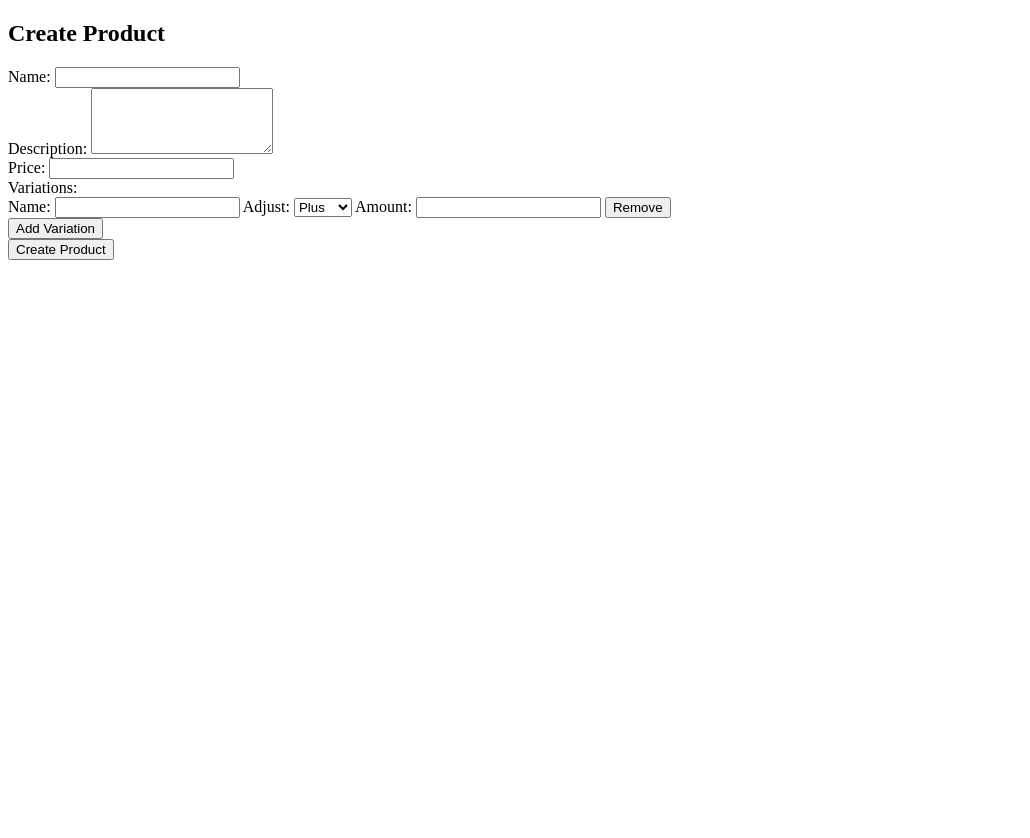
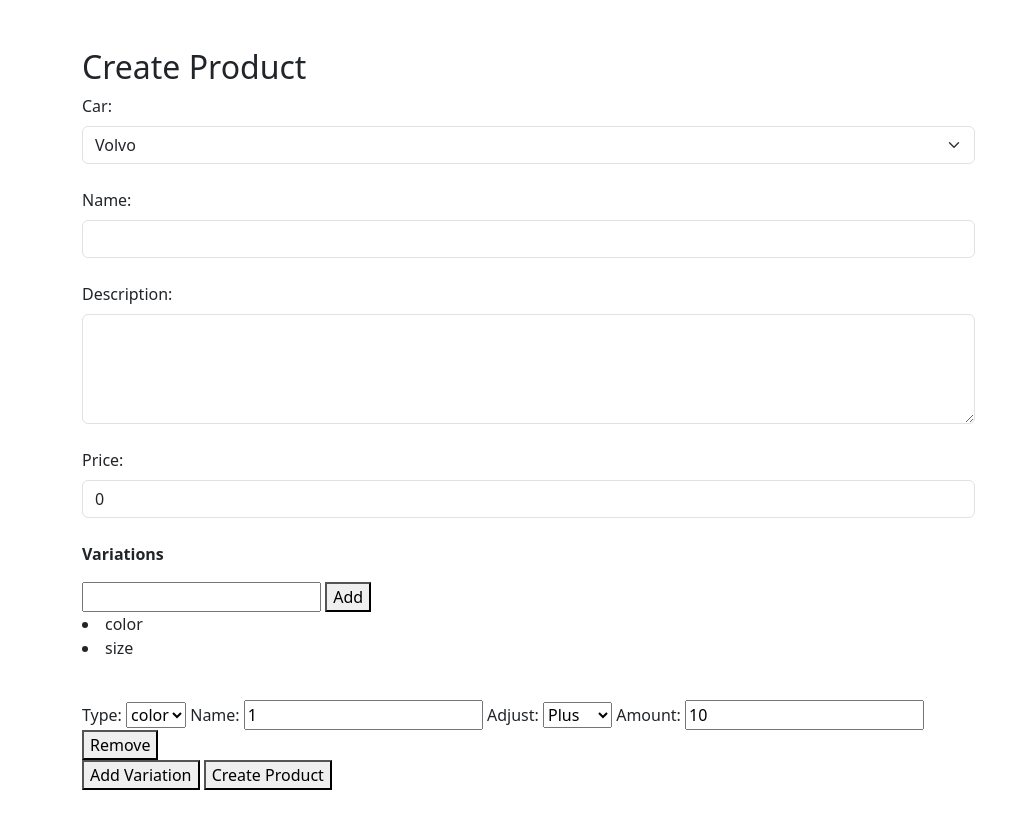
Before and after one commit to mozsocia/django_manual_form, a Django app: page /create/ in a window 1280 px wide. Shown: the whole page, without its empty margins (0-1030 px from the left). Before the commit the page ends 260 px from the top, so only its background shows below. Run offline with Django 4.2, Linux system fonts and the light colour scheme; some libraries are stand-ins or nearby versions.

Commit message:
variation update and choices js

```diff
--- a/apps/posts/views.py
+++ b/apps/posts/views.py
@@ -4,7 +4,7 @@ from .forms import *
 
 def index(request):
     products = Product.objects.all()
-    return render(request, 'index.html', {'products': products})
+    return render(request, 'prac.html', {'products': products})
 
 def create_product(request):
     if request.method == 'POST':
--- a/templates/base.html
+++ b/templates/base.html
@@ -2,6 +2,7 @@
 
 <!DOCTYPE html>
 <html lang="en">
+
 <head>
     <meta charset="UTF-8">
     <meta http-equiv="X-UA-Compatible" content="IE=edge">
@@ -9,14 +10,42 @@
     <title>{% block title %}My Ecommerce App{% endblock %}</title>
     <!-- Add your stylesheets, scripts, or CDN links here -->
 
+    <!-- Include Choices CSS -->
+    <!-- Or versioned -->
+    <link rel="stylesheet" href="https://cdn.jsdelivr.net/npm/choices.js@9.0.1/public/assets/styles/choices.min.css" />
+    <link href="https://cdn.jsdelivr.net/npm/bootstrap@5.3.2/dist/css/bootstrap.min.css" rel="stylesheet" integrity="sha384-T3c6CoIi6uLrA9TneNEoa7RxnatzjcDSCmG1MXxSR1GAsXEV/Dwwykc2MPK8M2HN" crossorigin="anonymous">
+
+    <!-- Include Choices JavaScript (latest) -->
+    <!-- Or versioned -->
+    <script src="https://cdn.jsdelivr.net/npm/choices.js@9.0.1/public/assets/scripts/choices.min.js"></script>
+
     <!-- Include Alpine.js -->
-    <script src="https://cdn.jsdelivr.net/npm/alpinejs@2.8.2/dist/alpine.min.js" defer></script>
+    <script defer src="https://cdn.jsdelivr.net/npm/alpinejs@3.x.x/dist/cdn.min.js"></script>
 </head>
+<style>
+    .create-form {
+        width: 80%;
+    }
+</style>
+
 <body>
-    <div class="container">
+    <div class="container my-5">
         {% block content %}
         {% endblock %}
     </div>
     <!-- Add your scripts or additional content here -->
+
+    <script>
+          var genericExamples = document.querySelectorAll('[data-trigger]');
+        for (i = 0; i < genericExamples.length; ++i) {
+          var element = genericExamples[i];
+          new Choices(element, {
+            allowHTML: true,
+            placeholderValue: 'This is a placeholder set in the config',
+            searchPlaceholderValue: 'This is a search placeholder',
+          });
+        }
+    </script>
 </body>
+
 </html>
--- a/templates/create_product.html
+++ b/templates/create_product.html
@@ -5,41 +5,123 @@
 {% block content %}
 <h2>Create Product</h2>
 
-  <form method="post" action="{% url 'create_product' %}">
+<form class="create-form" method="post" action="{% url 'create_product' %}" x-data="productCreate" @submit.prevent="submitForm">
   {% csrf_token %}
 
-    <label for="name">Name:</label>
-    <input type="text" name="name" required><br>
+  <label for="cars" class="form-label">Car:</label>
 
-    <label for="description">Description:</label>
-    <textarea name="description" rows="4"></textarea><br>
+  <select name="cars" id="cars" data-trigger class="form-select">
+    <option value="volvo">Volvo</option>
+    <option value="saab">Saab</option>
+    <option value="mercedes">Mercedes</option>
+    <option value="audi">Audi</option>
+  </select>
 
-    <label for="price">Price:</label>
-    <input type="number" name="price" step="0.01" required><br>
+  <br>
 
-    <div x-data="{ variations: [] }">
-      <label>Variations:</label>
-      <div x-for="(variation, index) in variations" :key="index">
+  <label for="name" class="form-label">Name:</label>
+  <input type="text" name="name" x-model="productName" class="form-control"><br>
+
+  <label for="description" class="form-label">Description:</label>
+  <textarea name="description" rows="4" x-model="productDescription" class="form-control"></textarea><br>
+
+  <label for="price" class="form-label">Price:</label>
+  <input type="number" name="price" step="0.01" x-model="productPrice" class="form-control"><br>
+
+  <p><strong>Variations</strong>
+  <p>
+    <input x-model="variationTypeInput" required>
+    <button type="button" @click="addVariationType">Add</button>
+    <br>
+    <template x-for="type in variations.type" :key="type">
+      <li x-text="type"></li>
+    </template>
+  </p>
+  <br>
+
+  <template x-for="(variation, index) in variations.data" :key="index">
     <div>
+      <label for="variationName">Type:</label>
+      <select :name="'variations[' + index + '][type]'" x-model="variation.type">
+        <template x-for="type in variations.type" :key="type">
+          <option :value="type" x-text="type"></option>
+        </template>
+      </select>
+
       <label for="variationName">Name:</label>
-          <input type="text" :name="'variations[' + index + '][name]'" required>
+      <input type="text" :name="'variations[' + index + '][name]'" x-model="variation.name" required>
 
       <label for="variationAdjust">Adjust:</label>
-          <select :name="'variations[' + index + '][adjust]'">
+      <select :name="'variations[' + index + '][adjust]'" x-model="variation.adjust">
         <option value="plus">Plus</option>
         <option value="minus">Minus</option>
       </select>
 
       <label for="variationAmount">Amount:</label>
-          <input type="number" :name="'variations[' + index + '][amount]'" required>
+      <input type="number" :name="'variations[' + index + '][amount]'" x-model="variation.amount" required>
 
-          <button type="button" @click="variations.splice(index, 1)">Remove</button>
+      <button type="button" @click="removeVariation(index)">Remove</button>
+
     </div>
-      </div>
+  </template>
 
-      <button type="button" @click="variations.push({ name: '', adjust: 'plus', amount: 0 })">Add Variation</button>
-    </div>
+  <button type="button" @click="addVariation">Add Variation</button>
 
   <button type="submit">Create Product</button>
 </form>
+
+<script>
+  document.addEventListener('alpine:init', () => {
+    Alpine.data('productCreate', () => ({
+      productName: '',
+      productDescription: '',
+      productPrice: 0,
+      variationTypeInput: "",
+      variations: {
+        type: ['color', 'size'],
+        data: [{ name: '1', adjust: 'plus', amount: 10 }]
+      },
+
+
+      addVariationType() {
+        this.variations.type.push(this.variationTypeInput)
+      },
+
+      toggle() {
+        this.open = !this.open
+      },
+      submitForm() {
+        console.log({
+          name: this.productName,
+          description: this.productDescription,
+          price: this.productPrice,
+          variations: this.variations,
+        });
+        const formData = new FormData(event.target);
+        const formObject = {};
+        formData.forEach((value, key) => {
+          formObject[key] = value;
+        });
+
+        console.log({
+          ...formObject,
+        });
+        // Uncomment the line below if you want to submit the form after logging
+        // document.querySelector('form').submit();
+      },
+
+      addVariation() {
+        console.log(this.variations)
+
+        this.variations.data.push({ name: '', adjust: 'plus', amount: 0, type: '' });
+      },
+
+      removeVariation(index) {
+        console.log(this.variations)
+        this.variations.data.splice(index, 1);
+      }
+    }))
+  })
+
+</script>
 {% endblock %}
```
Also changed, not shown: docs/index.html (added, +43 -0 lines), templates/prac.html (added, +24 -0 lines), db.sqlite3 (added). Lines whose indentation alone changed are shown as unchanged.
